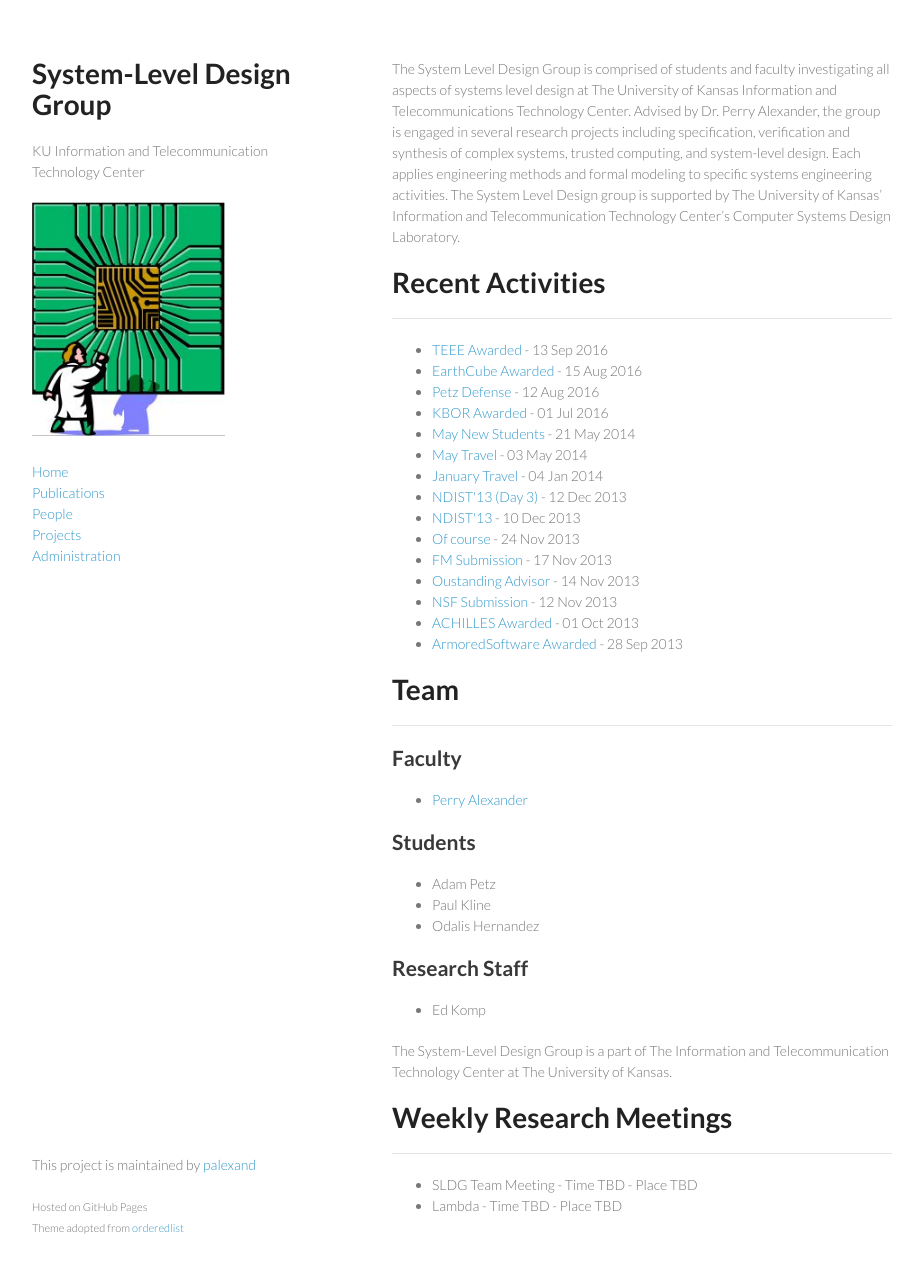
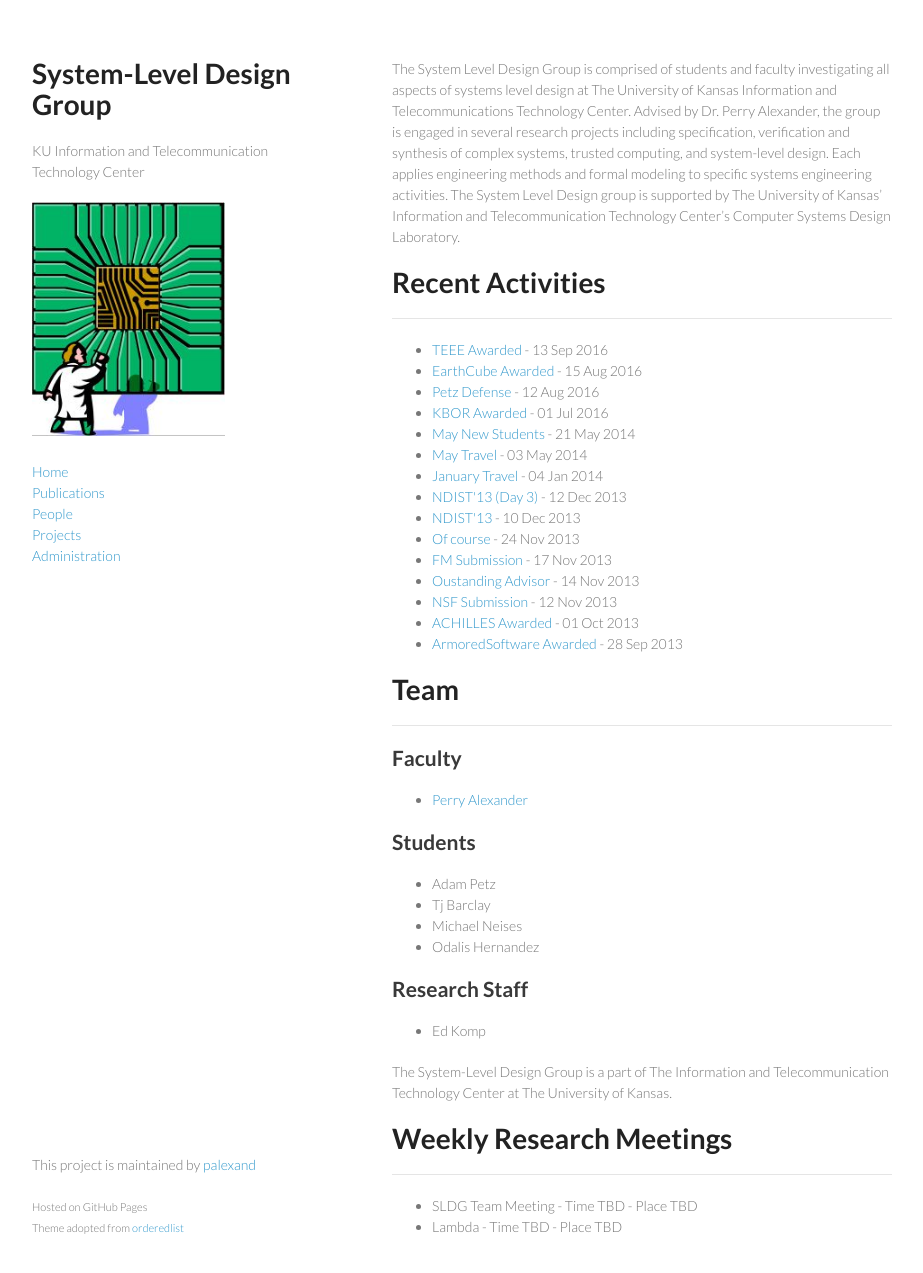
Before and after one commit to ku-sldg/ku-sldg.github.io, a Jekyll site: the page built from index.md, in a window 1280 px wide and 1307 px high. Shown: the top 1273 px of the window, without its empty margins (178-1101 px from the left). Built offline with Jekyll 4.4.1, drawn with Linux system fonts in a browser that asks for light colours.

Commit message:
updating lab membership

```diff
--- a/_data/people.yml
+++ b/_data/people.yml
@@ -9,11 +9,15 @@
   role: staff
 
 - name: Adam Petz
-  description: Defining semantics for verying attestation protocols.
+  description: Synthesis of attestation protocols from avidence descriptions.
   role: student
 
-- name: Paul Kline
-  description: Synthesis of attestation protocols from protocol requirements.
+- name: Tj Barclay
+  description: Undecided
+  role: student
+
+- name: Michael Neises
+  description: Undecided
   role: student
 
 - name: Odalis Hernandez
```
